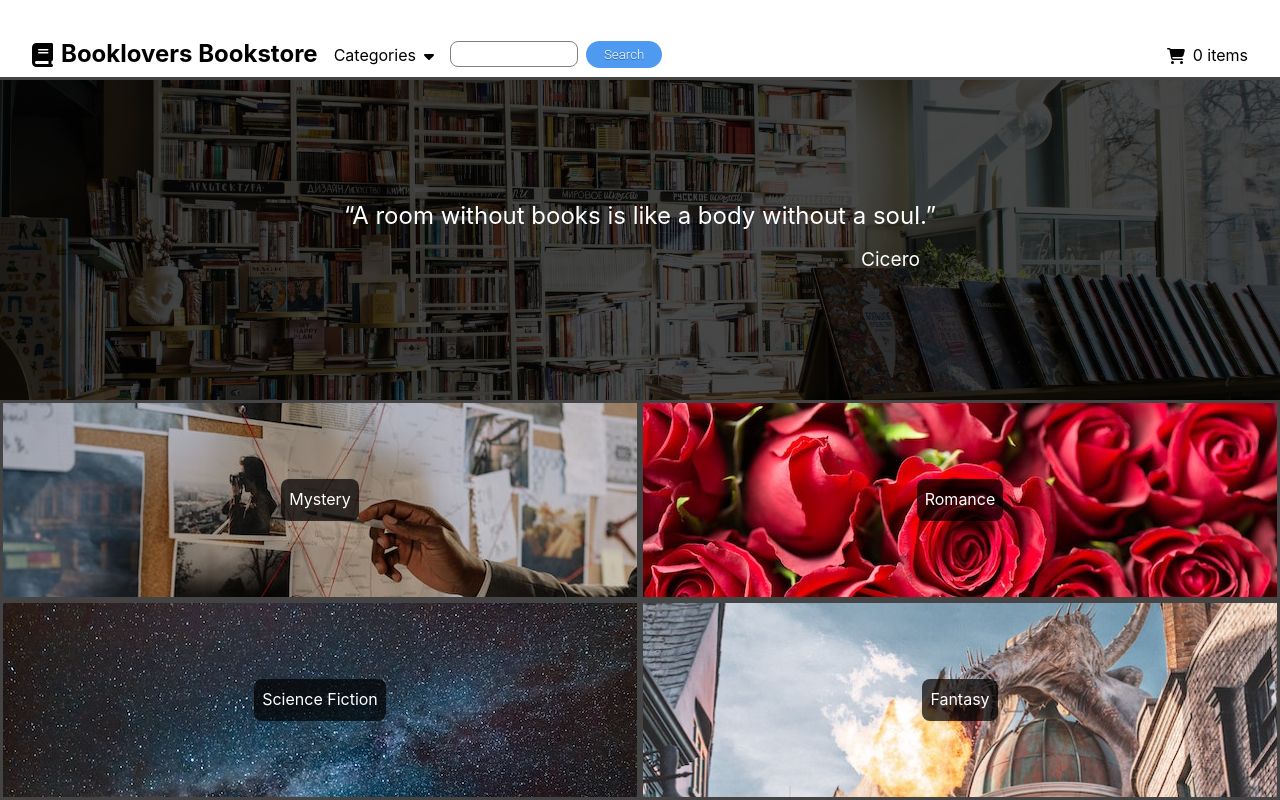
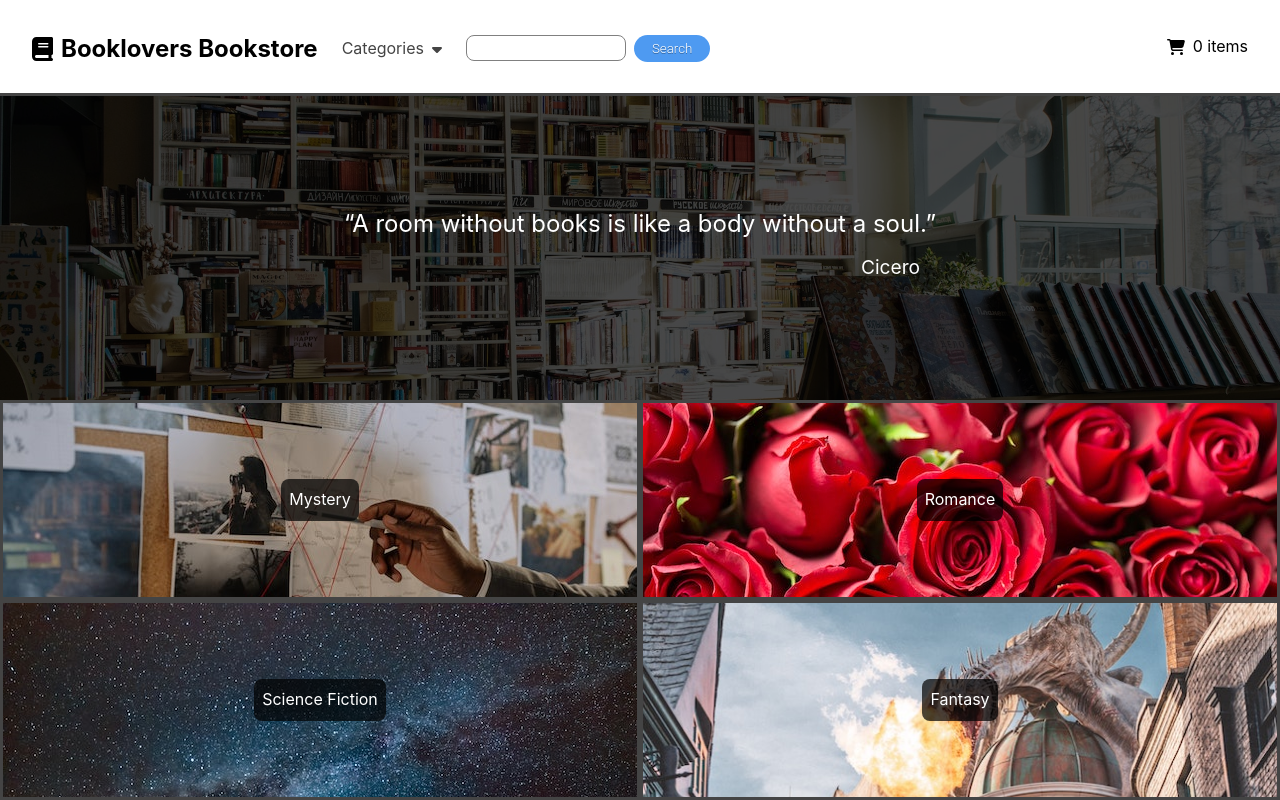
Before and after one commit to mjande/best-friend-bookstore, a React (Create React App) app: page / in a window 1280 px wide. Built offline with nearby package versions, Linux system fonts and the light colour scheme.

Commit message:
Add categories dropdown

```diff
--- a/src/components/BookCard.js
+++ b/src/components/BookCard.js
@@ -2,6 +2,8 @@ import { useState } from "react";
 import "../styles/BookCard.css";
 
 const BookCard = ({ book, isInCart, addToCart, removeFromCart }) => {
+  console.log(book);
+
   const [cartStatus, setCartStatus] = useState(
     isInCart(book.cover_edition_key)
   );
@@ -28,7 +30,7 @@ const BookCard = ({ book, isInCart, addToCart, removeFromCart }) => {
       ></img>
       <div className="BookCard-details">
         <h3>{book.title}</h3>
-        <h4>by {book.authors?.[0].name || book.author_name}</h4>
+        <h4>by {book.authors?.[0]?.name || book.author_name}</h4>
       </div>
       <button
         onClick={onClick}
--- a/src/components/Navbar.js
+++ b/src/components/Navbar.js
@@ -27,10 +27,23 @@ const NavBar = ({ cartCount, toSearchPage }) => {
           <FontAwesomeIcon icon={faBook} size="xl" />
           <h1>Booklovers Bookstore</h1>
         </Link>
-        <a href="#" className="categories-link">
-          Categories
-          <FontAwesomeIcon icon={faCaretDown} />
-        </a>
+
+        <div className="dropdown">
+          <div className="dropdown-link" aria-hidden="true">
+            Categories
+            <FontAwesomeIcon icon={faCaretDown} />
+          </div>
+          <div className="dropdown-content">
+            <Link to="/books/subject/mystery">Mystery</Link>
+            <Link to="/books/subject/romance">Romance</Link>
+            <Link to="/books/subject/science-fiction">Science Fiction</Link>
+            <Link to="/books/subject/fantasy">Fantasy</Link>
+            <Link to="/books/subject/thriller">Thriller</Link>
+            <Link to="/books/subject/memoir">Memoir</Link>
+            <Link to="/books/subject/essays">Essays</Link>
+          </div>
+        </div>
+
         <form onSubmit={onSubmit}>
           <input type="text" name="search"></input>
           <button>Search</button>
--- a/src/styles/Hero.css
+++ b/src/styles/Hero.css
@@ -3,7 +3,7 @@
   flex-direction: column;
   justify-content: center;
   align-items: center;
-  height: 40vh;
+  height: 38vh;
 }
 
 .hero-img {
@@ -12,9 +12,9 @@
   background-size: cover;
   position: absolute;
   filter: brightness(0.3);
-  top: 10vh;
+  top: 12vh;
   z-index: -1;
-  height: 40vh;
+  height: 38vh;
   width: 100vw;
 }
 
--- a/src/styles/Navbar.css
+++ b/src/styles/Navbar.css
@@ -3,20 +3,20 @@ nav {
 
   display: flex;
   justify-content: space-between;
-  align-items: flex-end;
-  padding: 0 2rem 0.5rem;
-  height: 10vh;
+  align-items: center;
+  padding: 0 2rem;
+  height: 12vh;
   border-bottom: solid;
 }
 
 .nav-left {
   display: flex;
   gap: 1rem;
-  align-items: flex-end;
+  align-items: center;
 }
 
 .cart-link,
-.categories-link,
+.dropdown-link,
 .header {
   display: flex;
   align-items: center;
@@ -27,22 +27,73 @@ nav {
   width: min-content;
 }
 
-@media (min-width: 750px) {
-  .header {
-    width: auto;
-  }
-}
-
 input {
   border: solid 1px grey;
-  min-width: 8rem;
+  min-width: 10rem;
   margin-right: 0.5rem;
   border-radius: 0.5rem;
   height: 1.5rem;
-  padding: 0.75rem 0.5rem;
+  padding: 0.75rem 0;
   box-sizing: border-box;
 }
 
 button {
   background-color: #4e9af1;
 }
+
+.dropdown {
+  position: relative;
+  display: inline-block;
+}
+
+.dropdown-link {
+  padding: 0.5rem;
+  border-radius: 0.5rem;
+}
+
+.dropdown-content {
+  display: none;
+  position: absolute;
+  background-color: #f1f1f1;
+  min-width: 160px;
+  box-shadow: 0px 8px 16px 0px rgba(0, 0, 0, 0.2);
+  z-index: 1;
+}
+
+.dropdown-content a {
+  color: black;
+  padding: 12px 16px;
+  text-decoration: none;
+  display: block;
+}
+
+.dropdown-content a:hover {
+  background-color: #ddd;
+}
+
+.dropdown:hover .dropdown-content {
+  display: block;
+}
+
+.dropdown:hover .dropdown-link {
+  background-color: #4e9af1;
+}
+
+@media (min-width: 750px) {
+  .header {
+    width: auto;
+  }
+
+  .nav-left {
+    align-items: end;
+    margin-bottom: 0.5rem;
+  }
+
+  .dropdown {
+    top: 0.4rem;
+  }
+
+  input {
+    width: 15rem;
+  }
+}
```
